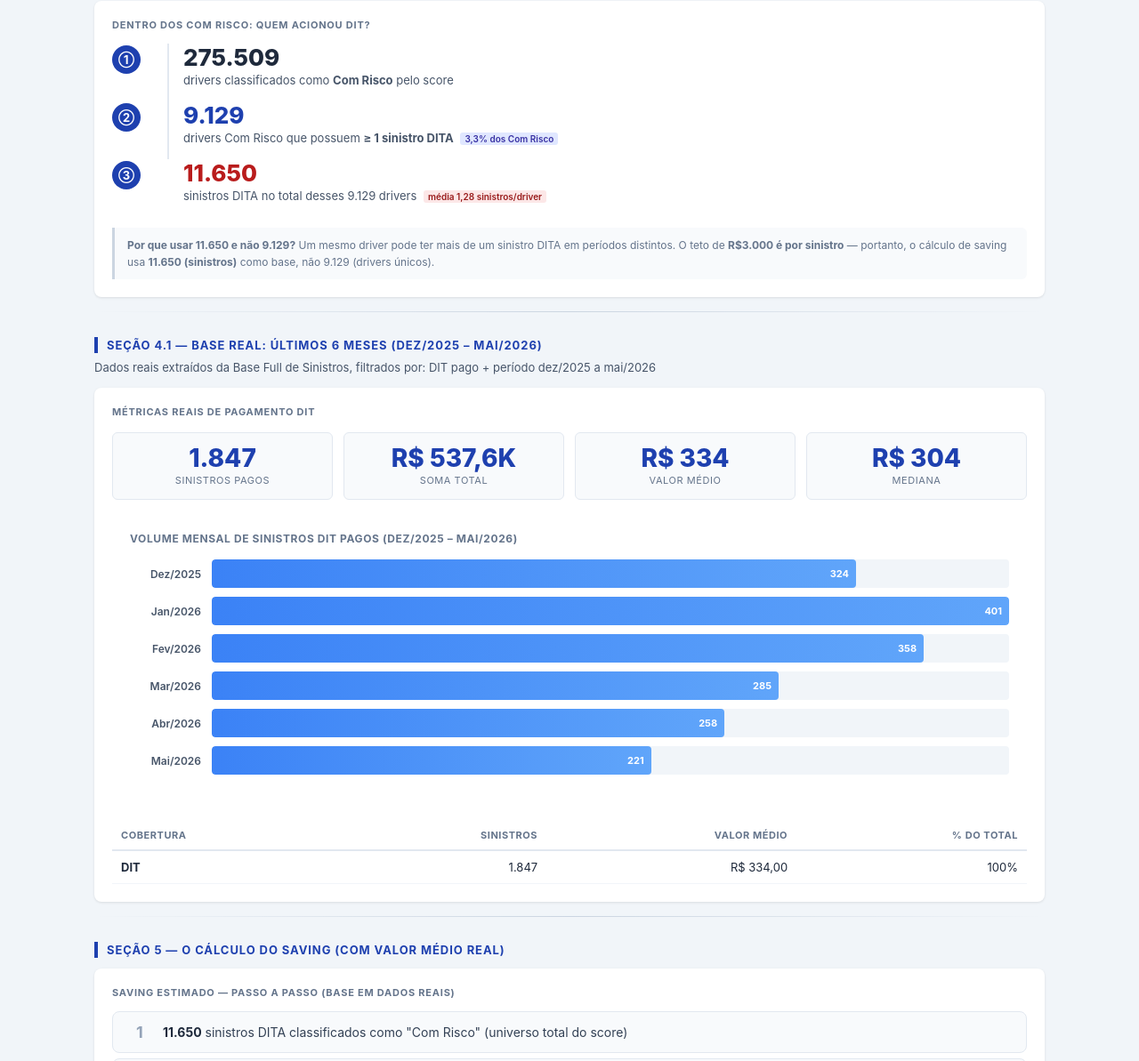
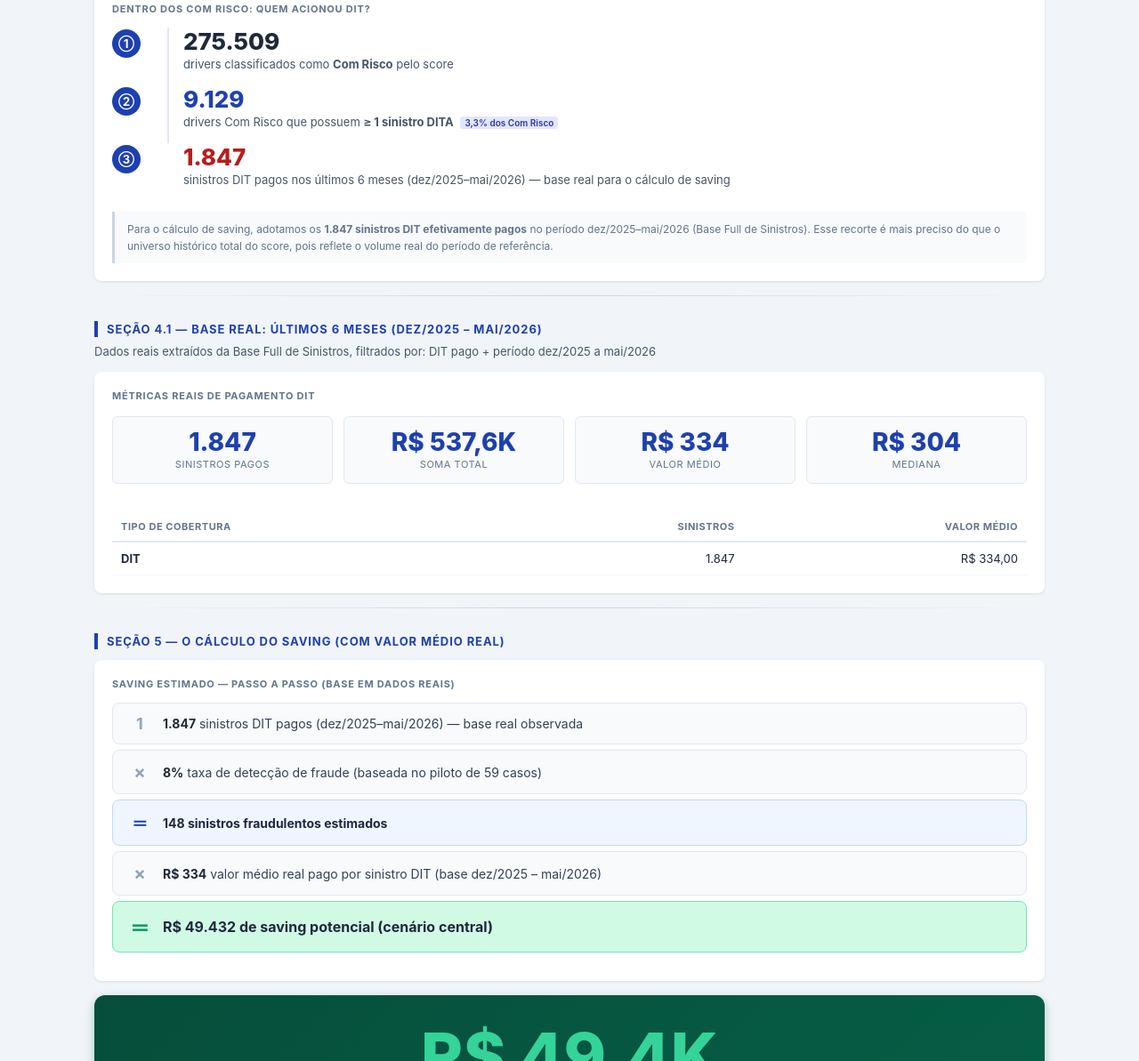
Before and after one commit to allynemeireles-hub/analises-allyne, a plain HTML site: page saving_fraudes_dit.html in a window 1280 px wide. Shown: the part 1607-2800 px from the top of the page at 89% size. Drawn offline with Linux system fonts and the light colour scheme.

Commit message:
fix: saving DIT corrigido para base 6 meses (1.847 sinistros, R$49.4K)

```diff
--- a/saving_fraudes_dit.html
+++ b/saving_fraudes_dit.html
@@ -117,34 +117,15 @@
 
         .sep { height:1px; background:linear-gradient(to right,transparent,#cbd5e1,transparent); margin:8px 0 24px; }
 
-        /* Novos estilos para a seção de base real */
         .metrics-grid { display:grid; grid-template-columns:repeat(auto-fit,minmax(140px,1fr)); gap:12px; margin:16px 0; }
         .metric-box { background:#f8fafc; border:1px solid #e2e8f0; border-radius:6px; padding:14px 16px; text-align:center; }
         .metric-box .value { font-size:28px; font-weight:800; color:#1e40af; line-height:1; }
         .metric-box .label { font-size:11px; color:#64748b; margin-top:4px; text-transform:uppercase; letter-spacing:.05em; }
 
-        .chart-container { background:white; border-radius:8px; padding:20px; margin:16px 0; }
-        .chart-title { font-size:12px; font-weight:700; text-transform:uppercase; letter-spacing:.05em; color:#64748b; margin-bottom:16px; }
-
-        .bar-chart { display:flex; flex-direction:column; gap:10px; }
-        .bar-row { display:flex; align-items:center; gap:12px; }
-        .bar-label { width:80px; font-size:12px; font-weight:600; color:#475569; text-align:right; flex-shrink:0; }
-        .bar-track { flex:1; height:32px; background:#f1f5f9; border-radius:4px; position:relative; overflow:hidden; }
-        .bar-fill { height:100%; background:linear-gradient(90deg,#3b82f6,#60a5fa); border-radius:4px; display:flex; align-items:center; justify-content:flex-end; padding-right:8px; }
-        .bar-value { font-size:11px; font-weight:700; color:white; }
-
         .breakdown-table { width:100%; border-collapse:collapse; font-size:13px; margin-top:12px; }
         .breakdown-table th { text-align:left; font-size:11px; font-weight:700; text-transform:uppercase; letter-spacing:.05em; color:#64748b; border-bottom:2px solid #e2e8f0; padding:9px 10px; }
         .breakdown-table td { padding:10px; border-bottom:1px solid #f1f5f9; }
         .breakdown-table tr:hover td { background:#f8fafc; }
-
-        .comparativo-box { background:#fef3c7; border:2px solid #fbbf24; border-radius:8px; padding:16px; margin-top:16px; }
-        .comparativo-box .title { font-size:12px; font-weight:700; text-transform:uppercase; letter-spacing:.05em; color:#92400e; margin-bottom:10px; }
-        .comparativo-box .row { display:flex; justify-content:space-between; align-items:center; padding:8px 0; border-bottom:1px solid #fde68a; }
-        .comparativo-box .row:last-child { border-bottom:none; }
-        .comparativo-box .row .key { font-size:13px; color:#78350f; }
-        .comparativo-box .row .val { font-size:14px; font-weight:700; color:#92400e; }
-        .comparativo-box .diff { font-size:13px; font-weight:700; color:#15803d; margin-top:8px; text-align:center; }
     </style>
 </head>
 <body>
@@ -152,7 +133,6 @@
 <header>
     <h1>📊 Análise de Saving — Fraudes DIT</h1>
     <p>Score de Fraudes MetLife × iFood · Estimativa de impacto financeiro com dados reais</p>
-    <div class="data">Junho / 2026</div>
 </header>
 
 <div class="container">
@@ -338,17 +318,14 @@
             <div class="fluxo-item">
                 <div class="fluxo-num">③</div>
                 <div class="fluxo-body" style="border-left-color:transparent">
-                    <div class="value" style="color:#b91c1c">11.650</div>
-                    <div class="label">sinistros DITA no total desses 9.129 drivers <span class="badge-pct" style="background:#fce7e7;color:#991b1b">média 1,28 sinistros/driver</span></div>
+                    <div class="value" style="color:#b91c1c">1.847</div>
+                    <div class="label">sinistros DIT pagos nos últimos 6 meses (dez/2025–mai/2026) — base real para o cálculo de saving</div>
                 </div>
             </div>
         </div>
 
         <div class="fluxo-nota">
-            <strong>Por que usar 11.650 e não 9.129?</strong>
-            Um mesmo driver pode ter mais de um sinistro DITA em períodos distintos.
-            O teto de <strong>R$3.000 é por sinistro</strong> — portanto, o cálculo de saving usa
-            <strong>11.650 (sinistros)</strong> como base, não 9.129 (drivers únicos).
+            Para o cálculo de saving, adotamos os <strong>1.847 sinistros DIT efetivamente pagos</strong> no período dez/2025–mai/2026 (Base Full de Sinistros). Esse recorte é mais preciso do que o universo histórico total do score, pois reflete o volume real do período de referência.
         </div>
     </div>
 
@@ -379,59 +356,15 @@
                 <div class="value">R$ 304</div>
                 <div class="label">Mediana</div>
             </div>
-
-        </div>
-
-        <div class="chart-container">
-            <div class="chart-title">Volume Mensal de Sinistros DIT Pagos (dez/2025 – mai/2026)</div>
-            <div class="bar-chart">
-                <div class="bar-row">
-                    <div class="bar-label">Dez/2025</div>
-                    <div class="bar-track">
-                        <div class="bar-fill" style="width:80.8%"><span class="bar-value">324</span></div>
-                    </div>
-                </div>
-                <div class="bar-row">
-                    <div class="bar-label">Jan/2026</div>
-                    <div class="bar-track">
-                        <div class="bar-fill" style="width:100%"><span class="bar-value">401</span></div>
-                    </div>
-                </div>
-                <div class="bar-row">
-                    <div class="bar-label">Fev/2026</div>
-                    <div class="bar-track">
-                        <div class="bar-fill" style="width:89.3%"><span class="bar-value">358</span></div>
-                    </div>
-                </div>
-                <div class="bar-row">
-                    <div class="bar-label">Mar/2026</div>
-                    <div class="bar-track">
-                        <div class="bar-fill" style="width:71.1%"><span class="bar-value">285</span></div>
-                    </div>
-                </div>
-                <div class="bar-row">
-                    <div class="bar-label">Abr/2026</div>
-                    <div class="bar-track">
-                        <div class="bar-fill" style="width:64.3%"><span class="bar-value">258</span></div>
-                    </div>
-                </div>
-                <div class="bar-row">
-                    <div class="bar-label">Mai/2026</div>
-                    <div class="bar-track">
-                        <div class="bar-fill" style="width:55.1%"><span class="bar-value">221</span></div>
-                    </div>
-                </div>
-            </div>
         </div>
 
         <div style="overflow-x:auto;margin-top:20px">
             <table class="breakdown-table">
                 <thead>
                     <tr>
-                        <th>Cobertura</th>
+                        <th>Tipo de Cobertura</th>
                         <th style="text-align:right">Sinistros</th>
                         <th style="text-align:right">Valor Médio</th>
-                        <th style="text-align:right">% do Total</th>
                     </tr>
                 </thead>
                 <tbody>
@@ -439,12 +372,10 @@
                         <td><strong>DIT</strong></td>
                         <td style="text-align:right">1.847</td>
                         <td style="text-align:right">R$ 334,00</td>
-                        <td style="text-align:right">100%</td>
                     </tr>
                 </tbody>
             </table>
         </div>
-
     </div>
 
     <div class="sep"></div>
@@ -459,7 +390,7 @@
         <div class="calc-steps">
             <div class="calc-step">
                 <div class="step-icon">1</div>
-                <div class="step-text"><strong>11.650</strong> sinistros DITA classificados como "Com Risco" (universo total do score)</div>
+                <div class="step-text"><strong>1.847</strong> sinistros DIT pagos (dez/2025–mai/2026) — base real observada</div>
             </div>
             <div class="calc-step">
                 <div class="step-op">×</div>
@@ -467,7 +398,7 @@
             </div>
             <div class="calc-step" style="background:#eff6ff;border-color:#bfdbfe">
                 <div class="step-icon" style="color:#1e40af">＝</div>
-                <div class="step-text" style="color:#1e40af"><strong>932 sinistros fraudulentos estimados</strong></div>
+                <div class="step-text" style="color:#1e40af"><strong>148 sinistros fraudulentos estimados</strong></div>
             </div>
             <div class="calc-step">
                 <div class="step-op">×</div>
@@ -475,20 +406,17 @@
             </div>
             <div class="calc-step highlight">
                 <div class="step-icon" style="color:#059669;font-size:22px">＝</div>
-                <div class="step-text" style="color:#064e3b"><strong>R$ 311.288 de saving potencial (cenário central)</strong></div>
+                <div class="step-text" style="color:#064e3b"><strong>R$ 49.432 de saving potencial (cenário central)</strong></div>
             </div>
         </div>
     </div>
 
     <div class="saving-hero">
-        <div class="valor">R$ 311,3K</div>
-        <div class="label">💰 Saving Estimado (DIT) — Cenário Central *</div>
-        <div class="sub">932 sinistros fraudulentos × R$ 334 (valor médio real pago)</div>
+        <div class="valor">R$ 49,4K</div>
+        <div class="label">💰 Saving Estimado (DIT) — Cenário Central</div>
+        <div class="sub">148 sinistros fraudulentos × R$ 334 (valor médio real pago)</div>
         <div class="faixa">
-            Faixa estimada: de R$ 253,6K (conservador, P25) a R$ 360,8K (otimista, P75)
-        </div>
-        <div style="margin-top:14px;font-size:11px;color:rgba(255,255,255,0.6);line-height:1.5">
-            *Projeção para os próximos 6 meses, considerando o DIT nas regras atuais.
+            Faixa estimada: de R$ 40,3K (conservador) a R$ 57,3K (otimista)
         </div>
     </div>
 
@@ -511,7 +439,7 @@
             </li>
             <li>
                 <div class="num">3</div>
-                <div><strong>Base de 11.650 sinistros</strong> cobre somente sinistros desde 2024 (filtro da query). Sinistros anteriores não estão incluídos — o universo real pode ser maior.</div>
+                <div><strong>Base de 1.847 sinistros DIT pagos</strong> (dez/2025–mai/2026), extraída da Base Full de Sinistros. Representa o volume real do período de referência adotado no cálculo.</div>
             </li>
             <li>
                 <div class="num">4</div>
@@ -555,9 +483,9 @@
             </div>
             <ul class="ad-list">
                 <li><strong>275.509</strong> drivers sinalizados previamente com critérios de risco</li>
-                <li>MetLife prioriza os <strong>11.650</strong> sinistros DITA "Com Risco" na fila de análise</li>
+                <li>MetLife prioriza os <strong>1.847</strong> sinistros DIT pagos (dez/25–mai/26) de drivers Com Risco na fila de análise</li>
                 <li>Foco da equipe de fraudes nos casos de maior probabilidade de irregularidade</li>
-                <li>Potencial de saving: <span class="highlight-val">R$ 311,3K</span> (baseado em valor médio real de R$ 334)</li>
+                <li>Potencial de saving: <span class="highlight-val">R$ 49,4K</span> (baseado em valor médio real de R$ 334)</li>
             </ul>
         </div>
     </div>
```
